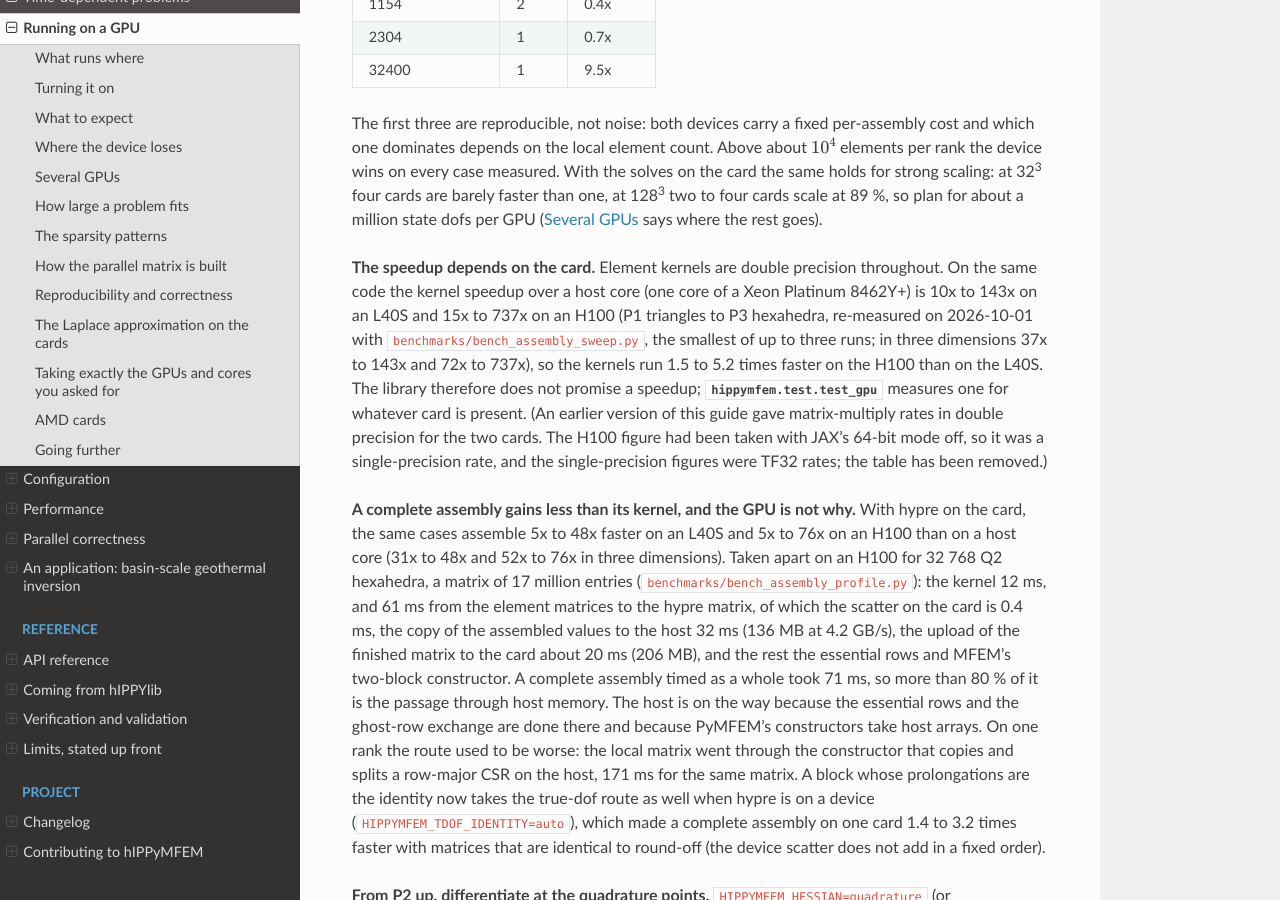
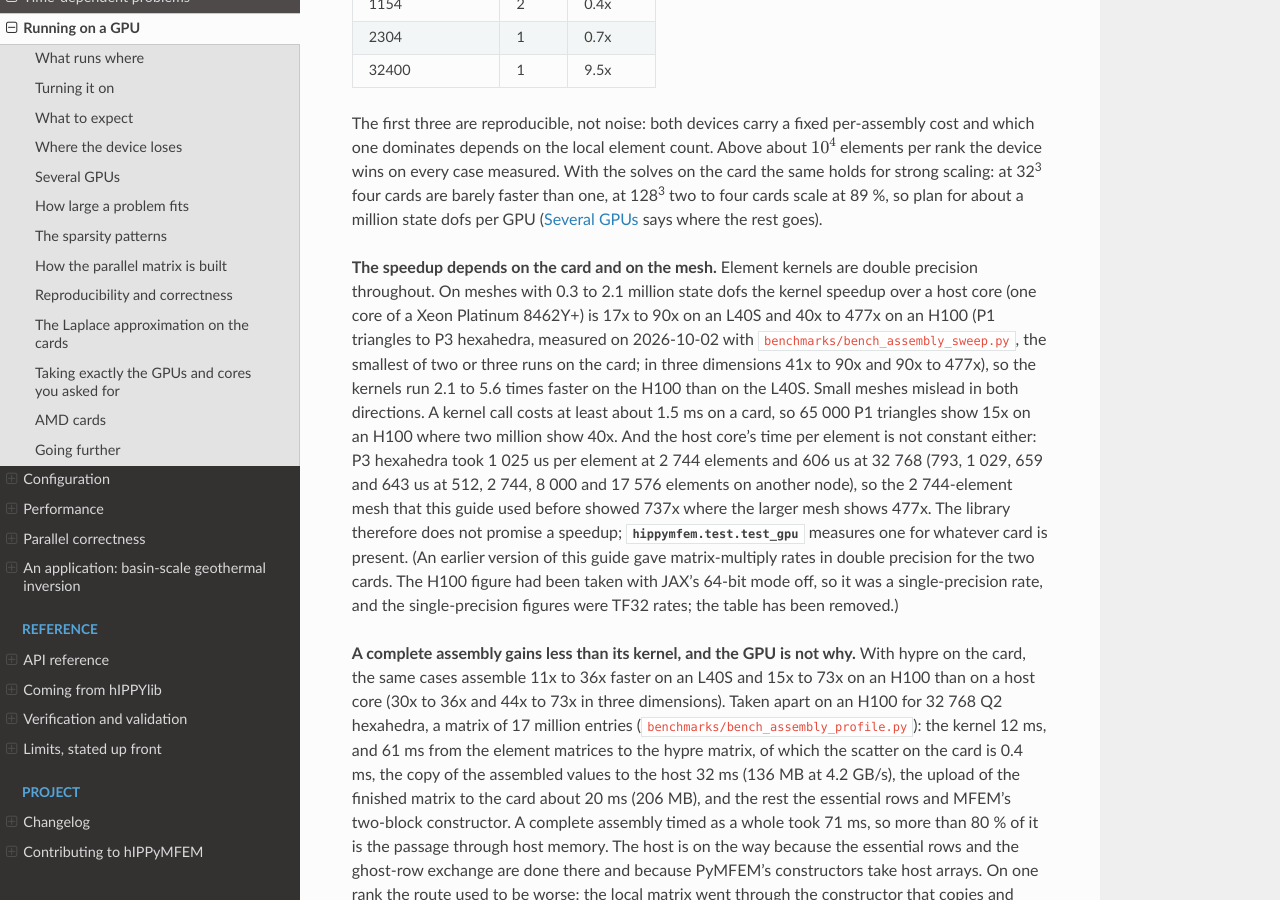
Before and after one commit to hIPPyMFEM/hippymfem, a Sphinx documentation site: the page built from docs/source/guide/gpu.rst, in a window 1280 px wide and 900 px high, scrolled down 3723 px. Built offline with Sphinx 7.4.7 and the Read the Docs theme 3.1.0, drawn with Linux system fonts in a browser that asks for light colours; pages that are not in the unit, such as notebooks, are missing from menus.

Commit message:
GPU guide: assembly factors on meshes of 0.3 to 2.1 million state dofs
The factors of the guide were measured on meshes of 2,744 to 162,000 elements.  On those a
kernel call on a card is at its fixed cost for the cheap elements (15x for P1 triangles on
an H100 where two million elements give 40x), and the host core is 1.7 times slower per
element for P3 hexahedra than on a larger mesh (737x where 32,768 elements give 477x).
The guide now quotes the larger meshes: kernels 17x to 90x (L40S) and 40x to 477x (H100),
complete assembly 11x to 36x and 15x to 73x.

```diff
--- a/docs/source/guide/gpu.rst
+++ b/docs/source/guide/gpu.rst
@@ -195,21 +195,27 @@ on the card the same holds for strong scaling: at 32\ :sup:`3` four cards are ba
 faster than one, at 128\ :sup:`3` two to four cards scale at 89 %, so plan for about a
 million state dofs per GPU (:ref:`several-gpus` says where the rest goes).
 
-**The speedup depends on the card.**  Element kernels are double precision throughout.
-On the same code the kernel speedup over a host core (one core of a Xeon Platinum
-8462Y+) is 10x to 143x on an L40S and 15x to 737x on an H100 (P1 triangles to P3
-hexahedra, re-measured on 2026-10-01 with ``benchmarks/bench_assembly_sweep.py``, the
-smallest of up to three runs; in three dimensions 37x to 143x and 72x to 737x), so the
-kernels run 1.5 to 5.2 times faster on the H100 than on the L40S.  The library therefore
-does not promise a speedup; :mod:`hippymfem.test.test_gpu` measures one for whatever card
-is present.  (An earlier version of this guide gave matrix-multiply rates in double
+**The speedup depends on the card and on the mesh.**  Element kernels are double
+precision throughout.  On meshes with 0.3 to 2.1 million state dofs the kernel speedup
+over a host core (one core of a Xeon Platinum 8462Y+) is 17x to 90x on an L40S and 40x to
+477x on an H100 (P1 triangles to P3 hexahedra, measured on 2026-10-02 with
+``benchmarks/bench_assembly_sweep.py``, the smallest of two or three runs on the card; in
+three dimensions 41x to 90x and 90x to 477x), so the kernels run 2.1 to 5.6 times faster
+on the H100 than on the L40S.  Small meshes mislead in both directions.  A kernel call
+costs at least about 1.5 ms on a card, so 65 000 P1 triangles show 15x on an H100 where
+two million show 40x.  And the host core's time per element is not constant either: P3
+hexahedra took 1 025 us per element at 2 744 elements and 606 us at 32 768 (793, 1 029,
+659 and 643 us at 512, 2 744, 8 000 and 17 576 elements on another node), so the
+2 744-element mesh that this guide used before showed 737x where the larger mesh shows
+477x.  The library therefore does not promise a speedup;
+:mod:`hippymfem.test.test_gpu` measures one for whatever card is present.  (An earlier version of this guide gave matrix-multiply rates in double
 precision for the two cards.  The H100 figure had been taken with JAX's 64-bit mode off,
 so it was a single-precision rate, and the single-precision figures were TF32 rates; the
 table has been removed.)
 
 **A complete assembly gains less than its kernel, and the GPU is not why.**  With hypre on
-the card, the same cases assemble 5x to 48x faster on an L40S and 5x to 76x on an H100
-than on a host core (31x to 48x and 52x to 76x in three dimensions).  Taken apart on an
+the card, the same cases assemble 11x to 36x faster on an L40S and 15x to 73x on an H100
+than on a host core (30x to 36x and 44x to 73x in three dimensions).  Taken apart on an
 H100 for 32 768 Q2 hexahedra, a matrix of 17 million entries
 (``benchmarks/bench_assembly_profile.py``): the kernel 12 ms, and 61 ms from the element
 matrices to the hypre matrix, of which the scatter on the card is 0.4 ms, the copy of
```
Also changed, not shown: CHANGELOG.md (+6 -0 lines).
